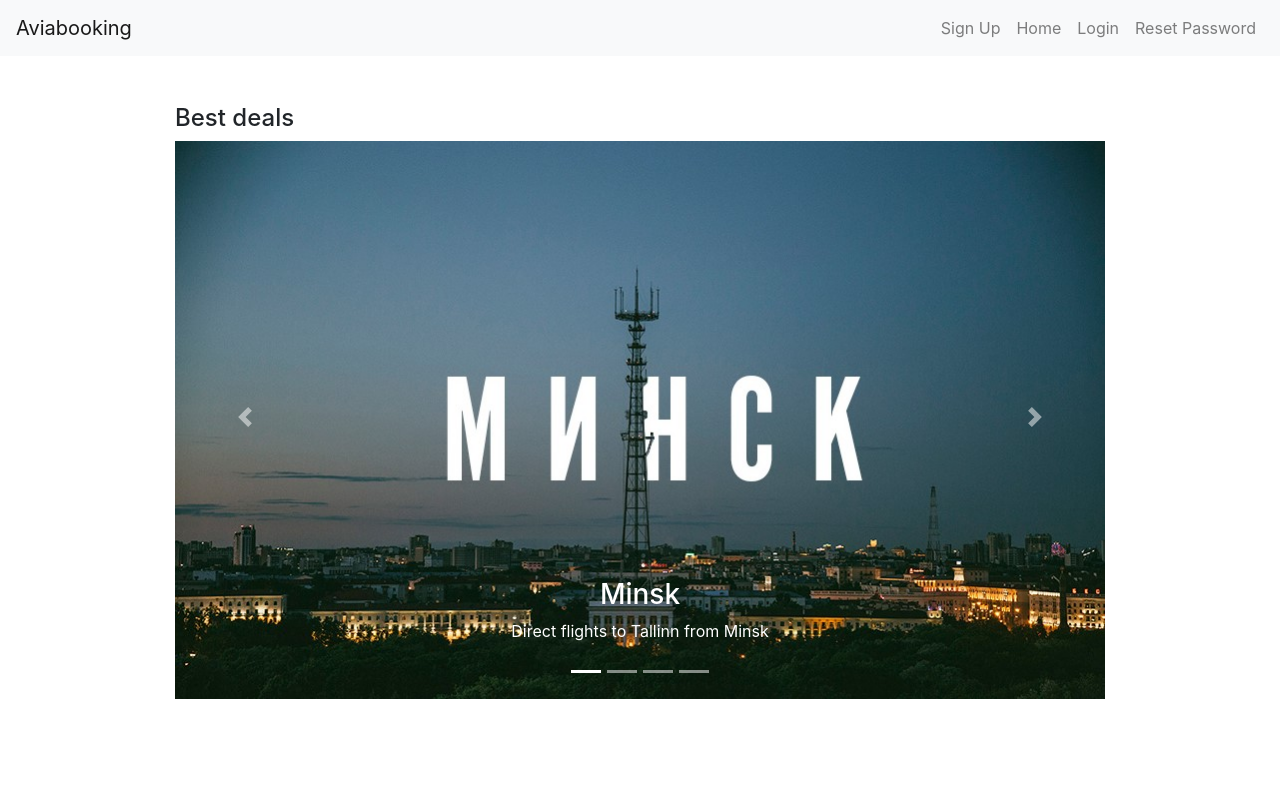
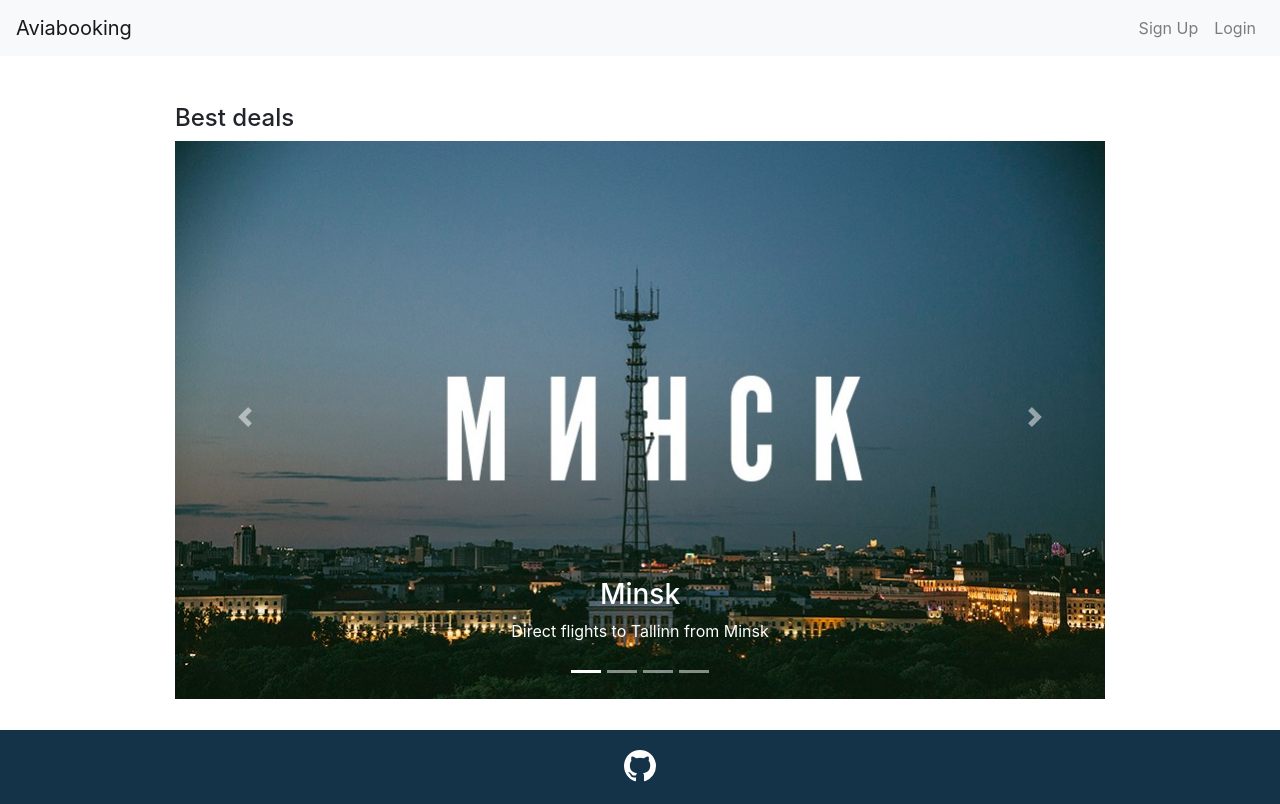
Before and after one commit to nickprudnik/Front-end, a React (Create React App) app: page / in a window 1280 px wide. Built offline with nearby package versions, Linux system fonts and the light colour scheme.

Commit message:
Hide login and reset

```diff
--- a/package.json
+++ b/package.json
@@ -8,7 +8,10 @@
     "classnames": "^2.2.6",
     "mdbreact": "^4.11.0",
     "node-sass": "^4.11.0",
+    "normalizr": "^3.3.0",
+    "rc-calendar": "^9.11.0",
     "react": "^16.8.2",
+    "react-autocomplete": "^1.8.1",
     "react-dom": "^16.8.2",
     "react-redux": "^6.0.0",
     "react-router": "^4.3.1",
--- a/src/App.js
+++ b/src/App.js
@@ -4,11 +4,13 @@
 import store from './redux/store';
 import { createBrowserHistory } from 'history';
 
-import Navbar from './containers/Navbar';
 import SignUp from './containers/SignUp'
 import Home from './containers/Home';
+import HeaderContainer from './containers/HeaderContainer';
+
 import SignIn from './containers/SignIn';
 import Reset from './containers/Reset';
+import Footer from './containers/Footer';
 
 import 'bootstrap/dist/css/bootstrap.min.css';
 
@@ -19,14 +21,15 @@
     return (
       <Provider store = { store }>
         <Router history = { history }>
-          <div>
-            <Navbar />
+          <div className="MainElems">
+            <HeaderContainer />
               <Route exact path="/" component={ Home } />
               <Route exact path="/sign_up" component={ SignUp } />
               <Route exact path="/sign_in" component={ SignIn } />
               <Route exact path="/reset_pass" component={ Reset } />
           </div>
         </Router>
+              <Footer />
       </Provider>
     );
   }
--- /dev/null
+++ b/src/containers/Footer.js
@@ -0,0 +1,13 @@
+import React from 'react'
+
+const Footer = () => (
+    <div className="footer">
+        <p>
+            <a target="_blank" rel="noopener noreferrer" href="https://github.com/nickprudnik">
+                <svg fill="#FFF" aria-hidden="true" height="32" version="1.1" viewBox="0 0 16 16" width="32"><path d="M8 0C3.58 0 0 3.58 0 8c0 3.54 2.29 6.53 5.47 7.59.4.07.55-.17.55-.38 0-.19-.01-.82-.01-1.49-2.01.37-2.53-.49-2.69-.94-.09-.23-.48-.94-.82-1.13-.28-.15-.68-.52-.01-.53.63-.01 1.08.58 1.23.82.72 1.21 1.87.87 2.33.66.07-.52.28-.87.51-1.07-1.78-.2-3.64-.89-3.64-3.95 0-.87.31-1.59.82-2.15-.08-.2-.36-1.02.08-2.12 0 0 .67-.21 2.2.82.64-.18 1.32-.27 2-.27.68 0 1.36.09 2 .27 1.53-1.04 2.2-.82 2.2-.82.44 1.1.16 1.92.08 2.12.51.56.82 1.27.82 2.15 0 3.07-1.87 3.75-3.65 3.95.29.25.54.73.54 1.48 0 1.07-.01 1.93-.01 2.2 0 .21.15.46.55.38A8.013 8.013 0 0 0 16 8c0-4.42-3.58-8-8-8z"></path></svg>
+            </a>
+        </p>
+    </div>
+)
+
+export default Footer;
--- a/src/containers/Navbar.js
+++ b/src/containers/Header.js
@@ -1,29 +1,39 @@
-import React, { Component } from 'react';
+import React, { Component, Fragment } from 'react';
 import { Link } from 'react-router-dom';
 
-class Navbar extends Component {
+class Header extends Component {
+
     render() {
         return(
             <nav className="navbar navbar-expand-lg navbar-light bg-light">
                 <Link className="navbar-brand" to="/">Aviabooking</Link>
                 <div className="collapse navbar-collapse" id="navbarSupportedContent">
                     <ul className="navbar-nav ml-auto">
+
+                        {!this.props.isLogged &&
+                        <Fragment>
                         <li className="nav-item">
                             <Link className="nav-link" to="/sign_up">Sign Up</Link>
                         </li>
                         <li className="nav-item">
+                            <a className="nav-link" href="/sign_in">Login</a>
+                        </li>
+                        </Fragment>
+                        }
+                        {this.props.isLogged &&
+                        <Fragment>
+                        <li className="nav-item">
                             <Link className="nav-link" to="/">Home</Link>
-                        </li>
-                        <li className="nav-item">
-                            <a className="nav-link" href="/sign_in">Login</a>
                         </li>
                         <li className="nav-item">
                             <a className="nav-link" href="/reset_pass">Reset Password</a>
                         </li>
+                        </Fragment>
+                        }
                     </ul>
                 </div>
             </nav>
         )
     }
 }
-export default Navbar;
+export default Header;
--- /dev/null
+++ b/src/containers/HeaderContainer.js
@@ -0,0 +1,13 @@
+import Header from './Header';
+import { connect } from 'react-redux';
+
+const mapStateToProps = state => {
+    return {
+        isLogged: state.userData.isLogged
+    }
+}
+
+export default connect(
+    mapStateToProps,
+    null
+)(Header);
--- a/src/containers/Home.js
+++ b/src/containers/Home.js
@@ -1,10 +1,13 @@
 import React, { Component } from 'react';
-import CarouselPage from '../components/carousel/slider';
+import CarouselPage from '../components/Carousel/slider';
 
 export default class Home extends Component {
     render() {
         return (
-                <CarouselPage  />
+            <div>
+                <CarouselPage />
+
+            </div>
         );
     }
 }
--- a/src/containers/SignIn.js
+++ b/src/containers/SignIn.js
@@ -81,6 +81,7 @@
 const mapStateToProps = state => ({
     userData: state.userData.userData,
     errors: state.userData.error,
+    isLogged: state.isLogged
 });
 
 export default connect(mapStateToProps, mapDispatchToProps)(withRouter(SignIn));
--- a/src/containers/SignUp.js
+++ b/src/containers/SignUp.js
@@ -110,7 +110,7 @@
 
 const mapStateToProps = state => ({
     userData: state.userData.userData,
-    errors: state.userData.error,
+    errors: state.userData.error
 });
 
 export default connect(mapStateToProps, mapDispatchToProps)(withRouter(SignUp))
--- a/src/index.css
+++ b/src/index.css
@@ -1,3 +1,8 @@
+* {
+  margin: 0;
+  padding: 0;
+}
+
 body {
   margin: 0;
   padding: 0;
@@ -6,9 +11,24 @@
     sans-serif;
   -webkit-font-smoothing: antialiased;
   -moz-osx-font-smoothing: grayscale;
+  height: 100%;
 }
 
 code {
   font-family: source-code-pro, Menlo, Monaco, Consolas, "Courier New",
     monospace;
 }
+
+.MainElems {
+  min-height: calc(100vh - 70px);
+}
+
+.footer {
+  text-align: center;
+  width: 100%;
+  background-color: #143248;
+  color: #fff;
+  padding-top: 20px;
+  height: 74px;
+  flex: 0;
+}
--- a/src/redux/reducers/postReducer.js
+++ b/src/redux/reducers/postReducer.js
@@ -1,30 +1,33 @@
 import { handleActions } from 'redux-actions';
 import { SIGN_UP, SIGN_IN, RESET_PASS, GET_ERRORS } from '../../actions/types';
 
-const initialState = {
-  userData: null,
-  error: null
-};
+function noname () {
+  return {
+    userData: null,
+    error: null,
+    isLogged: false
+  };
+}
 
 const postReducer = handleActions(
   {
-    [SIGN_UP]: (state = initialState, action) => ({
+    [SIGN_UP]: (state, action) => ({
       ...state, userData: action.userData
     }),
 
-    [SIGN_IN]: (state = initialState, action) => ({
-     ...state, userData: action.userData
+    [SIGN_IN]: (state, action) => ({
+     ...state, userData: action.userData, isLogged: true
     }),
 
-    [RESET_PASS]: (state = initialState, action) => ({
+    [RESET_PASS]: (state, action) => ({
       ...state, userData: action.userData
     }),
 
-    [GET_ERRORS]: (state = initialState, action) => ({
+    [GET_ERRORS]: (state, action) => ({
       ...state, error: action.payload, userData: null,
     }),
   },
-  { ...initialState }
+  noname ()
 );
 
 export default postReducer;
```
Also changed, not shown: 1 other file (tests, documents, lock files or other folders).
